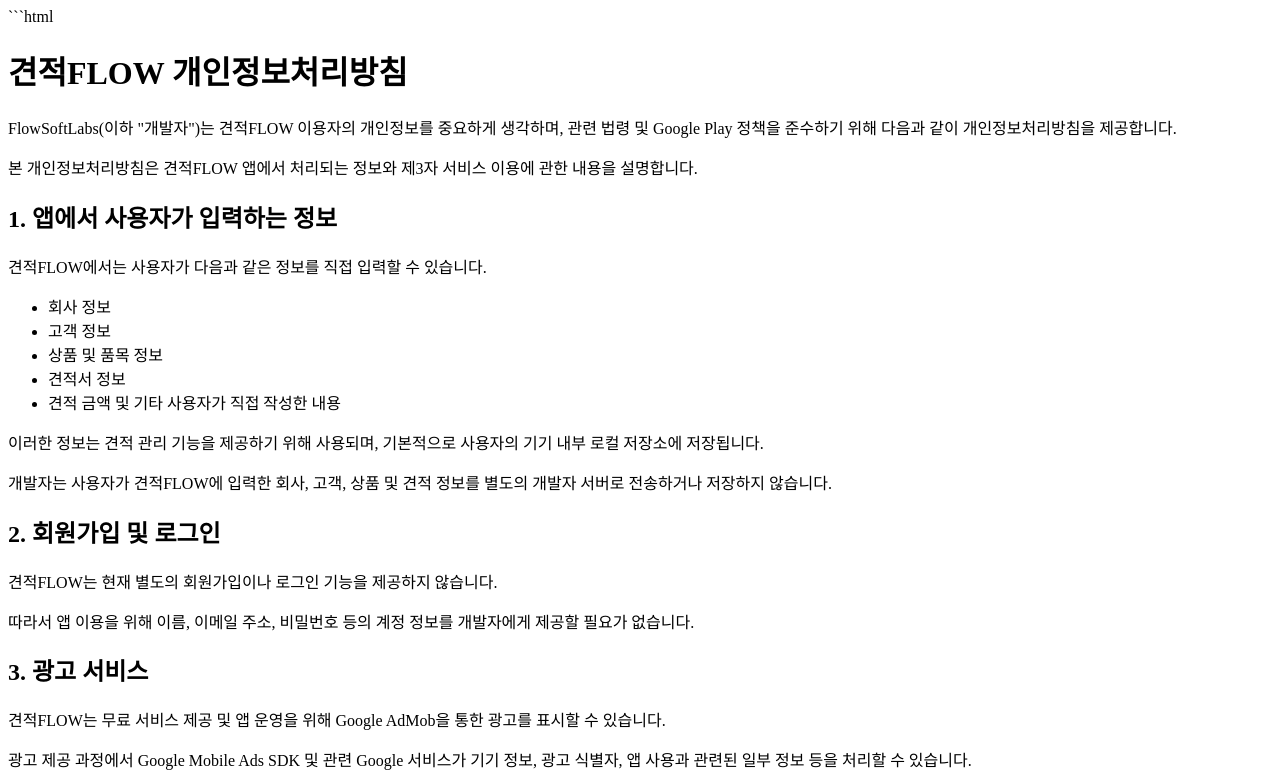
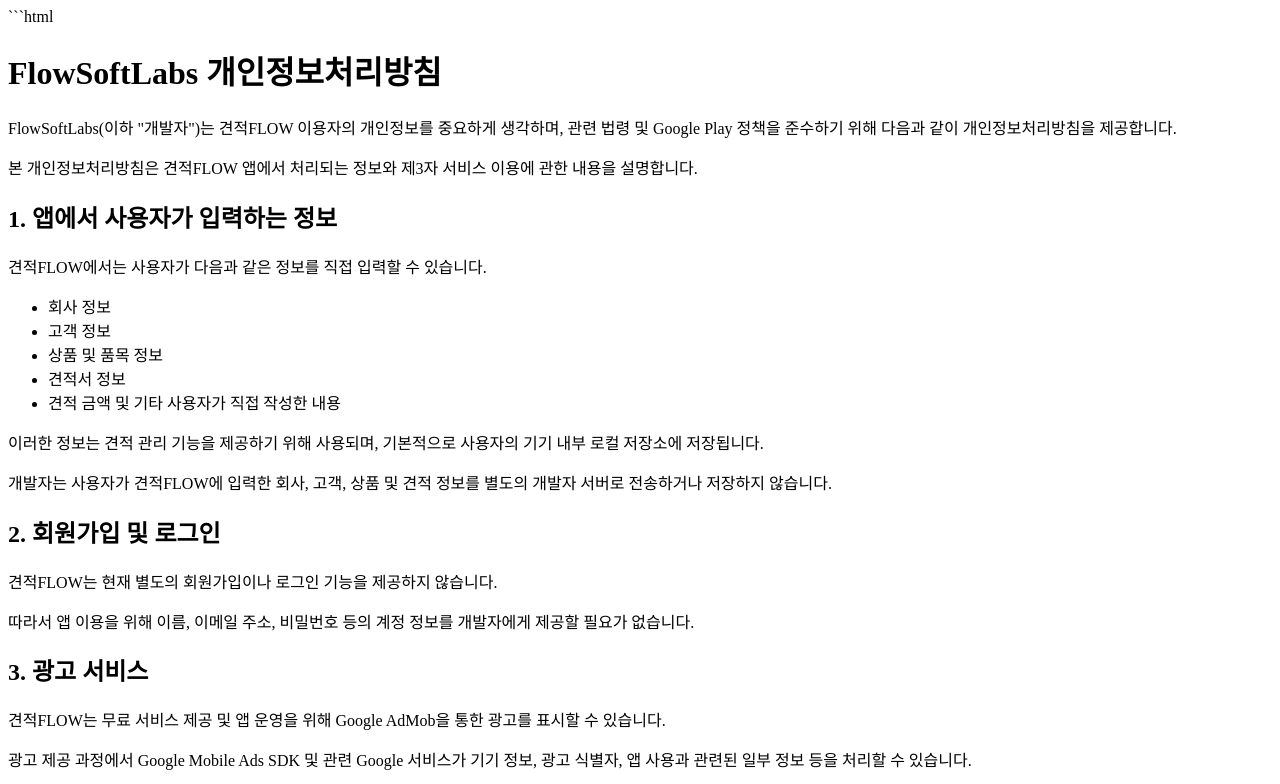
Before and after one commit to rlarudfo87/flowsoftlabs-privacy, a plain HTML site: page index.html in a window 1280 px wide. Shown: the top 784 px of the page. Drawn offline with Linux system fonts and the light colour scheme.

Commit message:
Update index.html

```diff
--- a/index.html
+++ b/index.html
@@ -4,11 +4,11 @@
 <head>
   <meta charset="UTF-8">
   <meta name="viewport" content="width=device-width, initial-scale=1.0">
-  <title>견적FLOW 개인정보처리방침</title>
+  <title>FlowSoftLabs 개인정보처리방침</title>
 </head>
 
 <body>
-  <h1>견적FLOW 개인정보처리방침</h1>
+  <h1>FlowSoftLabs 개인정보처리방침</h1>
 
   <p>
     FlowSoftLabs(이하 "개발자")는 견적FLOW 이용자의 개인정보를 중요하게 생각하며,
```
